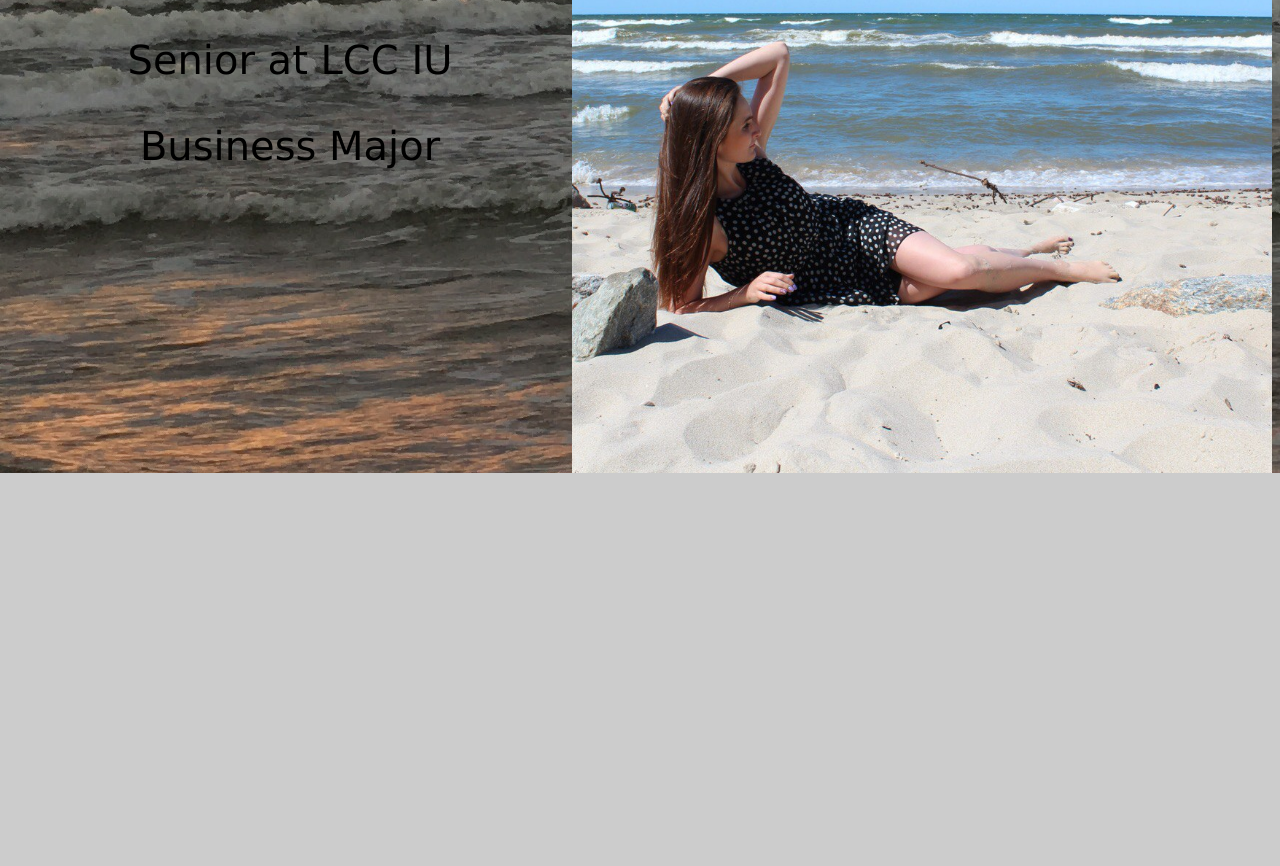
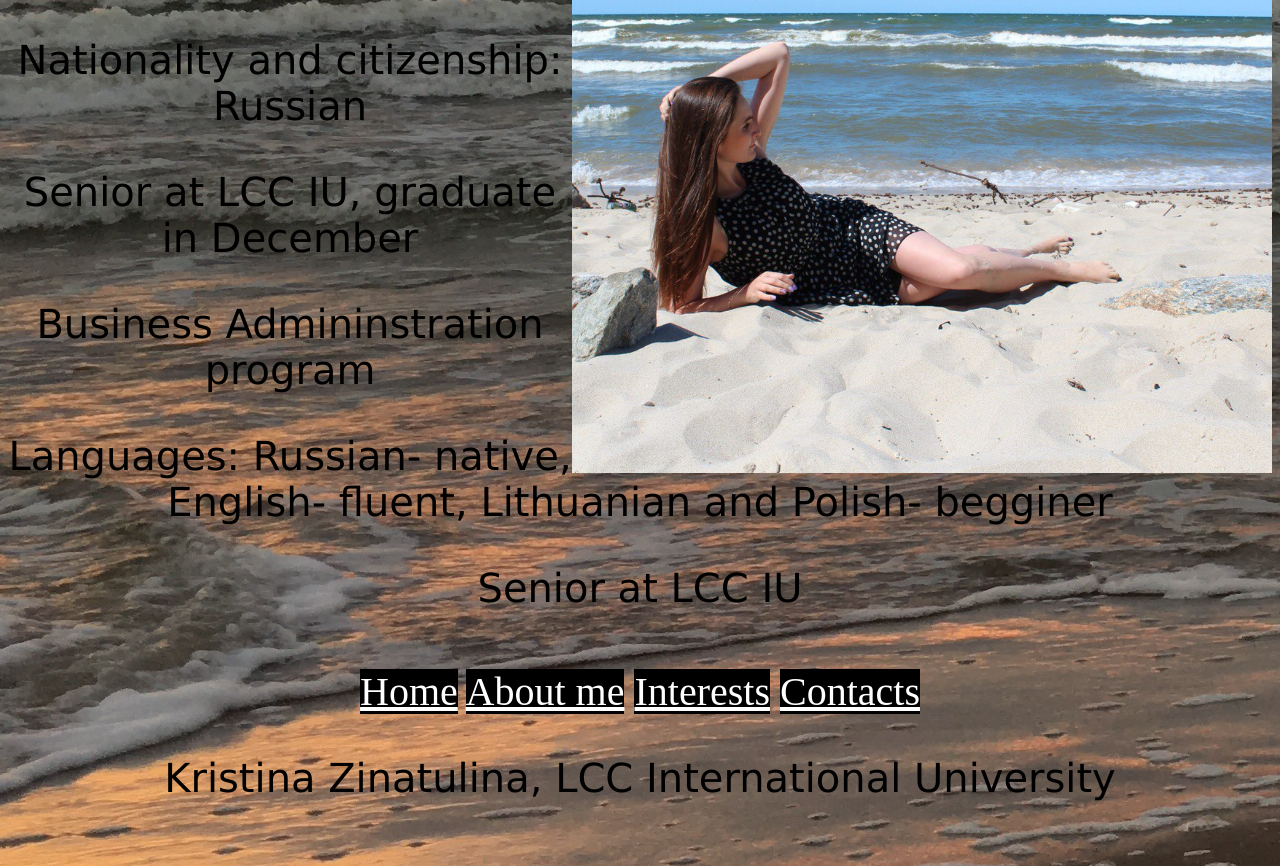
Before and after one commit to kzinatu12/kristinazinatulinagithub.io, a plain HTML site: page about.html in a window 1280 px wide. Shown: the part 699-1565 px from the top of the page. Before the commit the page ends 1172 px from the top, so only its background shows below. Drawn offline with Linux system fonts and the light colour scheme.

Commit message:
Add files via upload

```diff
--- a/about.html
+++ b/about.html
@@ -17,11 +17,30 @@
 
 <img src="ph1.jpg" align="right" style="width:700px;height:700px;">
 <img src="mat.png" align="left" style="width:150px;height:150px;">
-<p align="right-side" font-family="Verdana" color="#3008D0">I was born in Kaliningrad, Russian Federation</p>
-<p align="right-side" font-family="Verdana" color="Blue">22 years old</p>
-<p align="right-side" font-family="Verdana" color="Blue">Senior at LCC IU</p>
-<p align="right-side" font-family="Verdana" color="Blue">Business Major</p>
-</head>
+<p align="right-side" font-family="Verdana" color="#Black">I was born in Kaliningrad, Russian Federation</p>
+<p align="right-side" font-family="Verdana" color="Black">22 years old</p>
+<p align="right-side" font-family="Verdana" color="Black">Nationality and citizenship: Russian</p>
+<p align="right-side" font-family="Verdana" color="Black">Senior at LCC IU, graduate in December</p>
+<p align="right-side" font-family="Verdana" color="Black">Business Admininstration program</p>
+
+<p align="right-side" font-family="Verdana" color="Black">Languages: Russian- native, English- fluent, Lithuanian and Polish- begginer </p>
+<p align="right-side" font-family="Verdana" color="Black">Senior at LCC IU</p>
+
+
+
 
 </body>
+<div id="footer">
+	<div id="footmenu">
+		<a href="home.html">Home</a>
+
+		<a href="about.html">About me</a>
+
+		<a href="interests.html">Interests</a>
+
+		<a href="contacts.html">Contacts</a>
+		<p id="contact"> Kristina Zinatulina, LCC International University</p>
+	</div>
+</div>
+
 </html>
```
Also changed, not shown: contacts.html (+12 -0 lines), home.html (+11 -1 lines), interests.html (+12 -1 lines).
